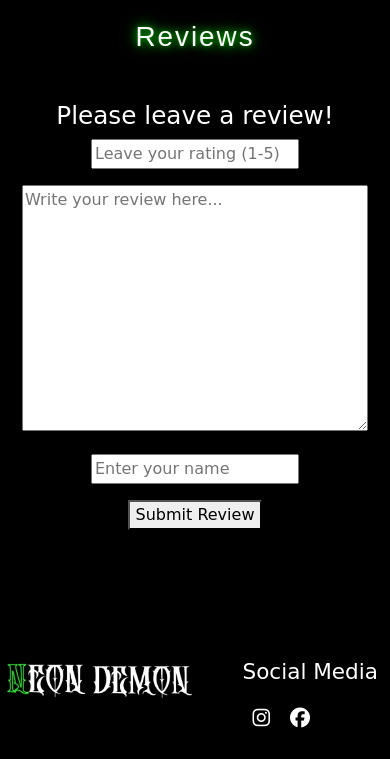
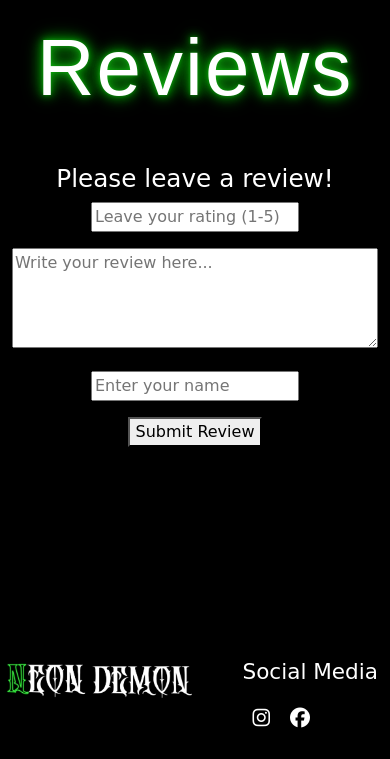
Before and after one commit to ALVIN02-ui/NeonDemonPortfolioProject4, a Django app: page /reviews/ in a window 390 px wide. Shown: the part 85-844 px from the top of the page. Run offline with Django 3.2, Linux system fonts and the light colour scheme; data that the repository does not hold is empty; some libraries are stand-ins or nearby versions; some web fonts are replaced.

Commit message:
finished the style for reviews.html, add class names into the forms.py so i could change the text-area for media queries as it was running the screen too wide

```diff
--- a/NeonDemonSocialApp/forms.py
+++ b/NeonDemonSocialApp/forms.py
@@ -2,19 +2,24 @@ from django import forms
 from .models import Review
 
 class ReviewForm(forms.ModelForm):
+    def __init__(self, *args, **kwargs):
+        # adds classnames to the fields
+        super(ReviewForm, self).__init__(*args, **kwargs)
+        self.fields['content'].widget.attrs['class'] = 'responsive-textarea'
+
     class Meta:
         model = Review
         fields = ['rating', 'content', 'name']
+        content = forms.CharField(widget=forms.Textarea(attrs={'class': 'responsive-textarea'})),
         labels = {
             'content': '',
             'rating': '',
             'name': '',
         }
         widgets = {
-            'content': forms.Textarea(attrs={'rows': 5, 'cols': 5}),
-            'content': forms.Textarea(attrs={'placeholder': 'Write your review here...'}),
+            'content': forms.Textarea(attrs={'rows': 5, 'cols': 45, 'placeholder': 'Write your review here...'}),
             'name': forms.TextInput(attrs={'placeholder': 'Enter your name'}),
-            'rating': forms.TextInput(attrs={'placeholder':'Leave your rating (1-5)'}),  # Adjust cols for width
+            'rating': forms.TextInput(attrs={'placeholder':'Leave your rating (1-5)'}),
         }
 
     def clean_rating(self):
@@ -25,5 +30,4 @@ class ReviewForm(forms.ModelForm):
 
     def clean_content(self):
         content = self.cleaned_data['content']
-        # Add additional validation rules for content if needed
         return content
--- a/static/css/style.css
+++ b/static/css/style.css
@@ -314,6 +314,7 @@ nav * {
     font-family: 'DEATH CROW',sans-serif;
     animation: neon 3s infinite alternate;
     letter-spacing:2px;
+    font-size:80px;
 }
 
 .review-display{
@@ -334,3 +335,11 @@ nav * {
     background: rgba(23, 224, 23, 0.6);
     width:auto;
 }
+
+
+@media (max-width: 767px) {
+    .responsive-textarea {
+        width: 100%;
+        height: 100px;
+    }
+}
--- a/templates/reviews.html
+++ b/templates/reviews.html
@@ -88,17 +88,6 @@
             </form>
         </div>
     </div>
-    <div class="row">
-        <div class="col-12">
-            {% if messages %}
-            {% for message in messages %}
-            <div class="alert alert-success">
-                {{ message }}
-            </div>
-            {% endfor %}
-            {% endif %}
-        </div>
-    </div>
 </div>
 
 {% endblock %}
```
